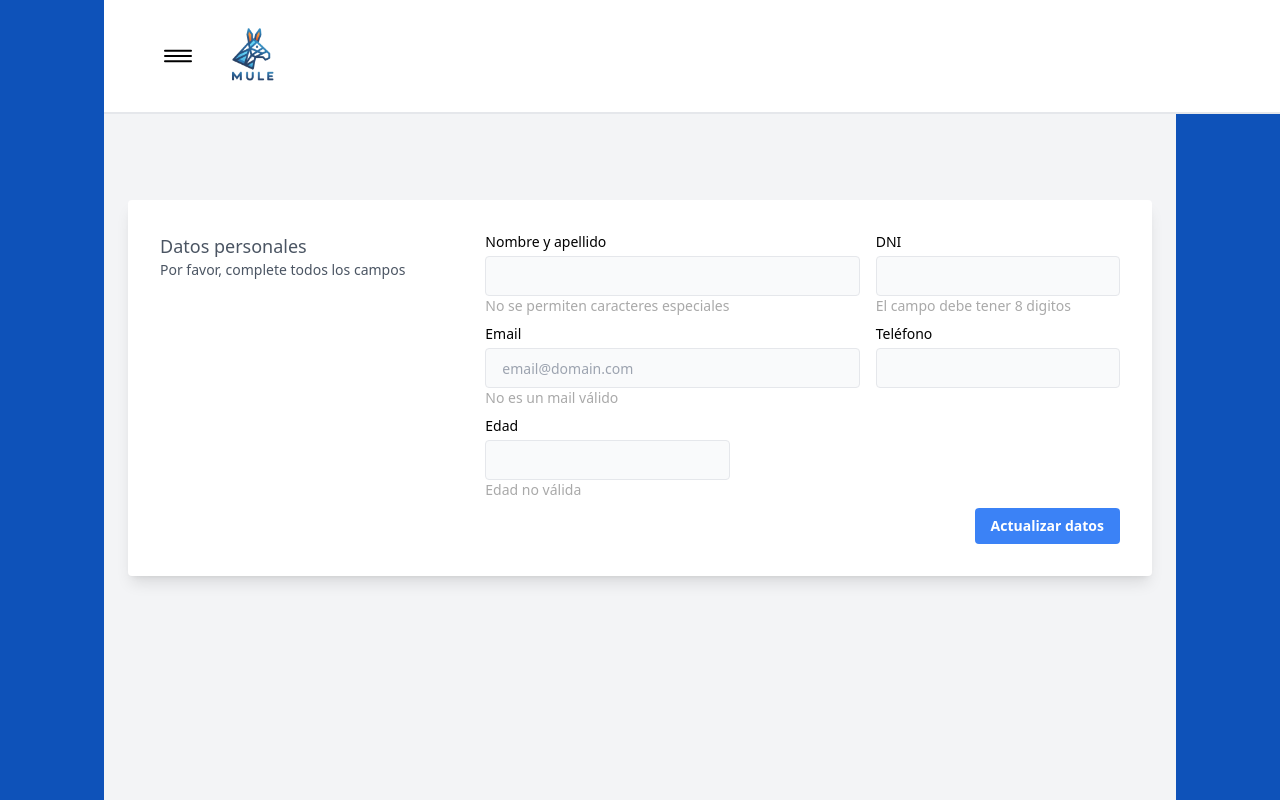
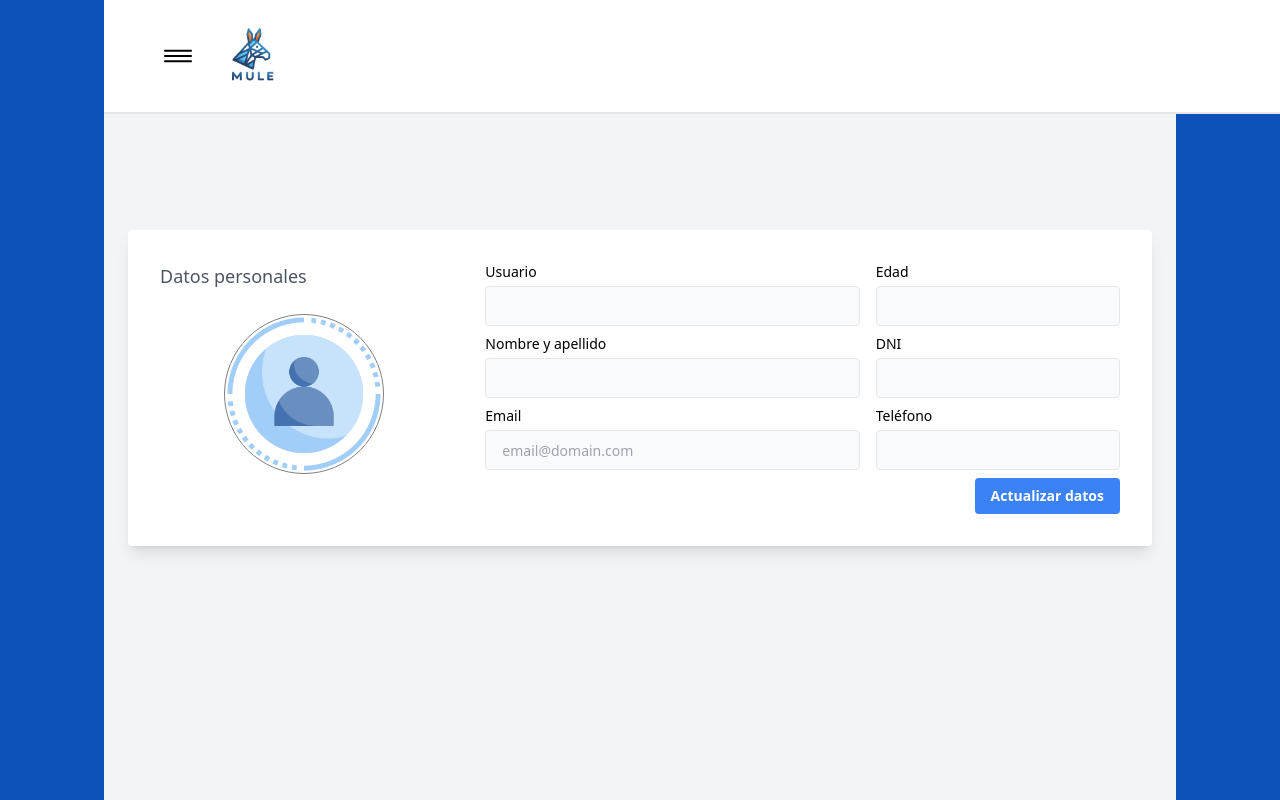
Before and after one commit to Juany313/Mule-front, a React (Vite) app: page /auth/profile/ in a window 1280 px wide. Built offline with nearby package versions, Linux system fonts and the light colour scheme; a web font is replaced by a local one.

Commit message:
profile completo, historial por usuario

```diff
--- a/src/redux/actions/index.js
+++ b/src/redux/actions/index.js
@@ -185,8 +185,7 @@ const getUserDetail = (id) => {
 
     const data = await response.json();
 
-      //    const data=users.find(usuario => usuario.id === 4)
-      console.log(data);
+      // console.log('getuserdetail',data);
       return dispatch({
         type: GET_USER_DETAIL,
         payload: data,
--- a/src/redux/reducer/index.js
+++ b/src/redux/reducer/index.js
@@ -25,7 +25,7 @@ import {
 
 let initialState = {
     allUsers: [],
-    userDetail: [],
+    userDetail: {},
     allOrders: [],
     allOrdersCopy: [],
     filteredOrders: [],
--- a/src/views/auth/History.jsx
+++ b/src/views/auth/History.jsx
@@ -2,31 +2,27 @@ import React from 'react'
 import UserLayout from '../profile/UserLayout'
 import { useDispatch, useSelector } from 'react-redux';
 import { useEffect, useState } from 'react';
-import { getOrdersByClient, orderDate, filterCity, getAllOrders, getOrderById } from '../../redux/actions';
-import { setInfoUserLogged } from '../../redux/actions'
+import { getAllOrders } from '../../redux/actions';
 
 const History = () => {
   const dispatch = useDispatch();
   const allOrders = useSelector((state) => state.allOrders)
-  const orderDetail = useSelector((state) => state.orderDetail);
-  // const userId = userDetail.id
-  const [currentPage, setCurrentPage] = useState(1)
-  const ordersPerPage = 4;
   // const filteredOrders = useSelector((state) => state.filteredOrders);
   const infoUserLogged = useSelector((state) => state.infoUserLogged)
 
-  console.log('history', orderDetail)
-
+  const [currentPage, setCurrentPage] = useState(1)
+  const ordersPerPage = 4;
 
   const [filters, setFilters] = useState({
     city_transmiter: '',
     city_receiver: '',
   })
 
-
   useEffect(() => {
     dispatch(getAllOrders())
   }, [dispatch])
+
+  const userOrders = allOrders.filter(order => order.user_id === infoUserLogged.id);
 
   //orden por fecha
   // const handleSortChange = (e) => {
@@ -41,19 +37,21 @@ const History = () => {
       ...filters,
       [name]: value,
     });
+    setCurrentPage(1)
   };
 
-  const filteredOrders = allOrders.filter((order) => {
+    const filteredUserOrders = userOrders.filter((order) => {
     const filterByTransmiter = filters.city_transmiter ? order.city_transmiter === filters.city_transmiter : true;
     const filterByReceiver = filters.city_receiver ? order.city_receiver === filters.city_receiver : true;
     return filterByTransmiter && filterByReceiver;
   });
 
 
+
   // Calcular el índice inicial y final de los usuarios en la página actual
   const indexOfLastUser = currentPage * ordersPerPage;
   const indexOfFirstUser = indexOfLastUser - ordersPerPage;
-  const currentOrders = filteredOrders.slice(indexOfFirstUser, indexOfLastUser);
+  const currentOrders = filteredUserOrders.slice(indexOfFirstUser, indexOfLastUser);
 
   // Cambiar a la página siguiente
   const nextPage = () => {
@@ -64,11 +62,6 @@ const History = () => {
   const prevPage = () => {
     setCurrentPage(currentPage - 1);
   };
-
-
-  //ordershipments del usuario (el id del usuario está en el token)
-  //mapeo todos los pedidos del usuario y filtro
-  //filtros (de forma local)
 
 
   return (
@@ -104,7 +97,7 @@ const History = () => {
                 </div>
 
                 <div className="relative">
-                  <select id="city_receiver" className="h-full rounded-r border block appearance-none w-full bg-white border-gray-400 text-gray-700 py-2 px-4 pr-8 leading-tight focus:outline-none focus:bg-white focus:border-gray-500"
+                  <select id="city_receiver" className="h-full border block appearance-none w-full bg-white border-gray-400 text-gray-700 py-2 px-4 pr-8 leading-tight focus:outline-none focus:bg-white focus:border-gray-500"
                     name="city_receiver"
                     value={filters.city_receiver}
                     onChange={handleCityFilter}>
@@ -122,21 +115,19 @@ const History = () => {
                   </div>
                 </div>
 
-
-
-                <div className="relative">
-                  {/* <select className="h-full rounded-r border-t sm:rounded-r-none sm:border-r-0 border-r border-b block appearance-none w-full bg-white border-gray-400 text-gray-700 py-2 px-4 pr-8 leading-tight focus:outline-none focus:border-l focus:border-r focus:bg-white focus:border-gray-500"
+                {/* <div className="relative">
+                  <select className="h-full rounded-r border block appearance-none w-full bg-white border-gray-400 text-gray-700 py-2 px-4 pr-8 leading-tight focus:outline-none focus:bg-white focus:border-gray-500"
                     onChange={handleSortChange}>
                     <option value="">Ordenar por fecha</option>
                     <option value="asc">Orden Ascendente</option>
                     <option value="desc">Orden Descendente</option>
-                  </select> */}
+                  </select>
                   <div className="pointer-events-none absolute inset-y-0 right-0 flex items-center px-2 text-gray-700">
                     <svg className="fill-current h-4 w-4" xmlns="http://www.w3.org/2000/svg" viewBox="0 0 20 20">
                       <path d="M9.293 12.95l.707.707L15.657 8l-1.414-1.414L10 10.828 5.757 6.586 4.343 8z" />
                     </svg>
                   </div>
-                </div>
+                </div> */}
               </div>
             </div>
 
@@ -226,7 +217,7 @@ const History = () => {
                     <button className="text-sm bg-gray-300 hover:bg-gray-400 text-gray-800 font-semibold py-2 px-4 rounded-l" onClick={prevPage} disabled={currentPage === 1}>
                       Prev
                     </button>
-                    <button className="text-sm bg-gray-300 hover:bg-gray-400 text-gray-800 font-semibold py-2 px-4 rounded-r" onClick={nextPage} disabled={indexOfLastUser >= allOrders?.length}>
+                    <button className="text-sm bg-gray-300 hover:bg-gray-400 text-gray-800 font-semibold py-2 px-4 rounded-r" onClick={nextPage} disabled={indexOfLastUser >= filteredUserOrders?.length}>
                       Next
                     </button>
                   </div>
--- a/src/views/profile/Profile.jsx
+++ b/src/views/profile/Profile.jsx
@@ -1,10 +1,12 @@
 import React from 'react';
-import { useState, useEffect } from "react";
+import { useState, useEffect, useRef } from "react";
 import { useDispatch, useSelector } from 'react-redux';
 import { getUserDetail, updateUserDetail } from '../../redux/actions';
 import validateProfile from './validateProfile';
 import UserLayout from './UserLayout';
 import Swal from "sweetalert2";
+import userImage from '../../assets/user.png'
+import axios from 'axios';
 
 const Profile = () => {
     const dispatch = useDispatch()
@@ -14,23 +16,39 @@ const Profile = () => {
     const [isEditing, setIsEditing] = useState(false);
 
     const [input, setInput] = useState({
-        name: userDetail.name || "",
-        email: userDetail.email || "",
-        cedula: userDetail.cedula || "",
-        cel_Phone_Number: userDetail.cel_Phone_Number || "",
-        age: userDetail.age || "",
-        // photo: userDetail.photo,
+        name: "",
+        nickname: "",
+        email: "",
+        cedula: "",
+        cel_Phone_Number: "",
+        age: "",
+        photo: "",
     })
 
     const [errors, setErrors] = useState({});
 
 
     useEffect(() => {
-        console.log(infoUserLogged)
+        // console.log('useEffect', infoUserLogged)
         if (infoUserLogged.id) {
             dispatch(getUserDetail(infoUserLogged.id))
         }
-    }, [])
+    }, [dispatch, infoUserLogged.id])
+
+
+    useEffect(() => {
+        if (userDetail) {
+            setInput({
+                name: userDetail.name || "",
+                nickname: userDetail.nickname || "",
+                email: userDetail.email || "",
+                cedula: userDetail.cedula || "",
+                cel_Phone_Number: userDetail.cel_Phone_Number || "",
+                age: userDetail.age || "",
+                photo: userDetail?.photo || null,
+            });
+        }
+    }, [userDetail]);
 
 
     useEffect(() => {
@@ -43,31 +61,57 @@ const Profile = () => {
     const handleChange = (event) => {
         const property = event.target.name;
         const value = event.target.value;
+        setInput({ ...input, [property]: value })
+    }
 
-        setInput({ ...input, [property]: value })
+    const inputRef = useRef(null);
+
+    const handleImageClick = () => {
+        if (isEditing) {
+            inputRef.current.click()
+        }
+    }
+
+    const handleImageChange = async (e) => {
+        const file = e.target.files[0];
+        if (file) {
+
+            try {
+                const formData = new FormData();
+                formData.append("file", file);
+                formData.append("upload_preset", import.meta.env.VITE_PRESET);
+                const res = await axios.post(
+                    `https://api.cloudinary.com/v1_1/${import.meta.env.VITE_CLOUD_NAME
+                    }/image/upload`,
+                    formData
+                );
+                const { url } = res.data;
+                setInput({ ...input, photo: url })
+            } catch (error) {
+                console.log('error al cargar la imagen')
+            }
+        }
     }
 
 
     const submitHandler = () => {
         try {
-            dispatch (updateUserDetail(infoUserLogged.id, input))
+            dispatch(updateUserDetail(infoUserLogged.id, input))
             setIsEditing(false);
             Swal.fire({
                 icon: "success",
                 title: "Actualización de datos ",
                 text: "Exitosa",
                 showConfirmButton: true,
-              });
+            });
         } catch (error) {
             Swal.fire({
                 icon: "error",
                 title: "Error",
                 text: "Error, por favor intente de nuevo",
                 showConfirmButton: true,
-              });
-
+            });
         }
-
     }
 
 
@@ -79,8 +123,12 @@ const Profile = () => {
     const handleSaveClick = () => {
         // Validar que todos los campos estén completos
         if (!input.name || !input.email || !input.cedula || !input.cel_Phone_Number || !input.age) {
-        Swal.fire("Por favor, complete todos los campos")
-     } else {
+            Swal.fire("Por favor, complete todos los campos")
+        }
+        else if (errors.name || errors.email || errors.cedula || errors.cel_Phone_Number || errors.age) {
+            Swal.fire("Por favor, verifique sus datos")
+
+        } else {
             submitHandler();
             // Si todos los campos están completos, guardar los datos
         }
@@ -97,11 +145,43 @@ const Profile = () => {
 
                                 <div className="text-gray-600">
                                     <p className="font-medium text-lg">Datos personales</p>
-                                    <p>Por favor, complete todos los campos</p>
+
+                                    <div className="flex items-center my-6 px-16">
+                                        <div className="flex-shrink-0 w-40 h-40 rounded-full overflow-hidden" style={{ border: '1px solid gray' }}>
+                                            <div onClick={handleImageClick} style={{ cursor: isEditing ? 'pointer' : 'default' }}>
+                                                {input.photo ? (
+                                                    <img src={input.photo} alt="Profile" />
+                                                ) : (
+                                                    <img src={userImage} alt="Default" />)}
+                                                <input type="file" ref={inputRef} onChange={handleImageChange} style={{ display: "none" }}
+                                                    disable={!isEditing} />
+                                            </div>
+                                        </div>
+                                    </div>
                                 </div>
 
                                 <div className="lg:col-span-2">
                                     <div className="grid gap-4 gap-y-2 text-sm grid-cols-1 md:grid-cols-5">
+
+                                        <div className="md:col-span-3">
+                                            <label htmlFor="nickname">Usuario</label>
+                                            <input type="text" name="nickname" id="nickname" className="h-10 border mt-1 rounded px-4 w-full bg-gray-50"
+                                                value={input.nickname}
+                                                onChange={handleChange}
+                                                disabled={!isEditing} />
+
+                                            {errors.nickname && <p style={{ color: 'darkgrey' }}>{errors.nickname}</p>}
+                                        </div>
+
+                                        <div className="md:col-span-2">
+                                            <label htmlFor="age">Edad</label>
+                                            <input type="text" name="age" id="age" className="h-10 border mt-1 rounded px-4 w-full bg-gray-50"
+                                                value={input.age}
+                                                onChange={handleChange}
+                                                disabled={!isEditing} />
+                                            {errors.age && <p style={{ color: 'darkgrey' }}>{errors.age}</p>}
+                                        </div>
+
                                         <div className="md:col-span-3">
                                             <label htmlFor="name">Nombre y apellido</label>
                                             <input type="text" name="name" id="name" className="h-10 border mt-1 rounded px-4 w-full bg-gray-50"
@@ -139,14 +219,7 @@ const Profile = () => {
                                             {errors.cel_Phone_Number && <p style={{ color: 'darkgrey' }}>{errors.cel_Phone_Number}</p>}
                                         </div>
 
-                                        <div className="md:col-span-2">
-                                            <label htmlFor="age">Edad</label>
-                                            <input type="text" name="age" id="age" className="h-10 border mt-1 rounded px-4 w-full bg-gray-50"
-                                                value={input.age}
-                                                onChange={handleChange}
-                                                disabled={!isEditing} />
-                                            {errors.age && <p style={{ color: 'darkgrey' }}>{errors.age}</p>}
-                                        </div>
+
 
                                         <div className="md:col-span-5 text-right">
                                             <div className="inline-flex items-end">
--- a/src/views/profile/validateProfile.js
+++ b/src/views/profile/validateProfile.js
@@ -1,43 +1,47 @@
 const validateProfile = (input)=>{
     const errors = {};
-    const nameRegex = /^[A-Za-z0-9@\s,\-._()&!?']{1,50}$/;
+    const nameRegex = /^[a-zA-ZÀ-ÿ\s]+$/u
     const emailRegex = /^[a-zA-Z0-9._%+-]+@[a-zA-Z0-9.-]+\.[a-zA-Z]{2,}$/
-    const celPhoneRegex = /^\d{0,10}$/
-    // const urlRegex = /(http(s?):)([/|.|\w|\s|-])*\.(?:jpg|jpeg|gif|png|svg)/;
+    const celPhoneRegex = /^\d{10}$/
+    const urlRegex = /(http(s?):)([/|.|\w|\s|-])*\.(?:jpg|jpeg|gif|png|svg)/;
     const ageRegex = /^(1[89]|[2-8][0-9]|90)$/
 
 
 
     //name
-    if(!nameRegex.test(input.name)){
+    if(input.name.length>1 && !nameRegex.test(input.name)){
         errors.name = 'No se permiten caracteres especiales'
     }
 
     //email
-    if(!emailRegex.test(input.email)){
+    if(input.email.length>1 && !emailRegex.test(input.email)){
         errors.email = 'No es un mail válido'
     }
 
     //DNI
-    if(input.cedula.length !== 8) {
+    if(input.cedula.length>0 && input.cedula.length !== 8) {
         errors.cedula = 'El campo debe tener 8 digitos'
     }
 
     //teléfono
-    if (!celPhoneRegex.test(input.cel_Phone_Number)) {
+    if (input.cel_Phone_Number.length >0 && !celPhoneRegex.test(input.cel_Phone_Number)) {
         errors.cel_Phone_Number = 'El campo sólo puede tener 10 digitos'
     }
 
     //age
-    if (!ageRegex.test(input.age)) {
-        errors.age = 'Edad no válida'
+    if (input.age.length>0 && !ageRegex.test(input.age)) {
+        errors.age = 'Debes ser mayor de 18 años'
     }
 
-    //photo
+    // photo
     // if (!urlRegex.test(input.photo)) {
-    //     errors.photo = 'Debes ingresar un URL válida'
+    //     errors.photo = 'Debes ingresar un archivo png'
     // }
 
+    nickname
+    if(input.nickname.length>1 && !nameRegex.test(input.nickname)){
+        errors.nickname = 'No se permiten caracteres especiales'
+    }
     return errors;
 }
 
```
